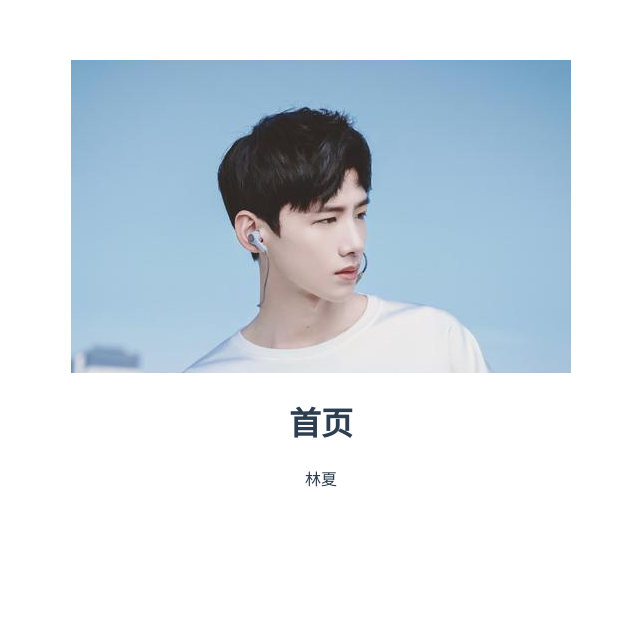
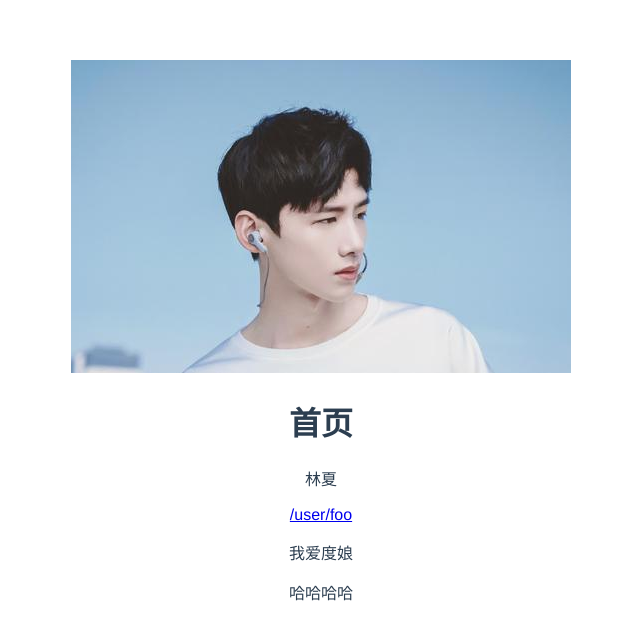
Before and after one commit to SandyCheeks-wood/demo1, a Vue app: page /#/Page in a window 1280 px wide. Shown: the top 640 px of the page, without its empty margins (319-959 px from the left). Built offline with nearby package versions, Linux system fonts and the light colour scheme.

Commit message:
设置路由

```diff
--- a/package.json
+++ b/package.json
@@ -9,7 +9,8 @@
   },
   "dependencies": {
     "core-js": "^3.6.4",
-    "vue": "^2.6.11"
+    "vue": "^2.6.11",
+    "vue-router": "^3.1.6"
   },
   "devDependencies": {
     "@vue/cli-plugin-babel": "~4.2.0",
--- a/src/App.vue
+++ b/src/App.vue
@@ -1,7 +1,12 @@
 <template>
     <div id="app">
         <img alt="Vue logo" src="./assets/image.jpg">
-    <HelloWorld msg="首页"/>
+        <HelloWorld msg="首页" />
+        <p>
+            <router-link to="/user">/user/foo</router-link>
+            <!-- <router-link to="/user/bar">/user/bar</router-link> -->
+        </p>
+        <router-view>PS:写在这里,即router-view里的内容是不会显示在页面上的!</router-view>
     </div>
 </template>
 
--- /dev/null
+++ b/src/components/Page.vue
@@ -0,0 +1,19 @@
+<template>
+    <div>
+        <p>我爱度娘</p>
+        <p>{{text1}}</p>
+
+    </div>
+</template>
+
+<script>
+export default {
+    name:'Page',
+    data() {
+        return {
+            text1: '哈哈哈哈'
+        }
+    }
+}
+
+</script>
--- /dev/null
+++ b/src/components/user/User.vue
@@ -0,0 +1,18 @@
+<template>
+    <div>
+        <p>没有一个夏天不会过去</p>
+        <p>{{text2}}</p>
+    </div>
+</template>
+
+<script>
+export default {
+    name: 'user',
+    data() {
+        return {
+            text2: '但永远有下一个夏天来临'
+        }
+    }
+}
+
+</script>
--- a/src/main.js
+++ b/src/main.js
@@ -1,8 +1,13 @@
-import Vue from 'vue'
+// import Vue from 'vue'
+import Vue from 'vue/dist/vue.js'
 import App from './App.vue'
-
-Vue.config.productionTip = false
+import router from './router'
 
 new Vue({
-  render: h => h(App),
-}).$mount('#app')
+  el:'#app',
+  router,  //不简写就是router:router
+  template:'<App/>',
+  components:{
+    App
+  }
+})
--- /dev/null
+++ b/src/router.js
@@ -0,0 +1,20 @@
+// 1:引入必要的文件
+import Vue from 'vue';
+import Router from 'vue-router';
+import User from '@/components/user/User'
+
+// 2: 加载Router
+Vue.use(Router);  //加载全局组件Router
+
+// 3:配置路由实例
+export default new Router({
+    routes:[{
+        path:'/user',
+        name:'user',  //给路由命名,设置的name要唯一
+        component: User
+    },{
+        path:'/Page',
+        name:'Page',
+        component:resolve => require(['@/components/Page'],resolve)
+    }]
+})
```
Also changed, not shown: src/components/HelloWorld.vue (indentation only), 1 other file (tests, documents, lock files or other folders). Lines whose indentation alone changed are shown as unchanged.
